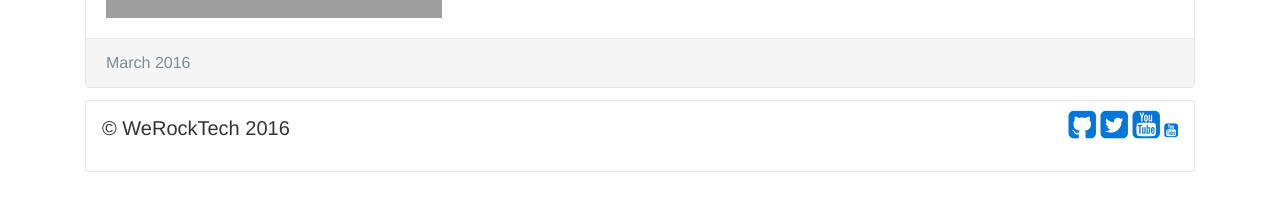
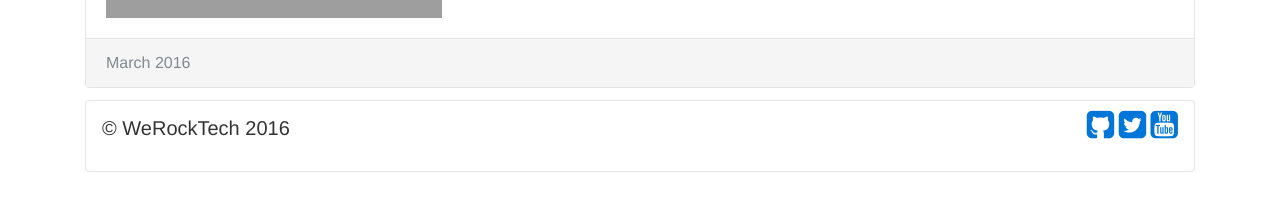
Before and after one commit to WeRockTech/werocktech.github.io, a Jekyll site: the page built from index.html, in a window 1280 px wide and 900 px high, scrolled down 2502 px. Shown: the part 632-843 px from the top of the window. Built offline with Jekyll 4.4.1, drawn with Linux system fonts in a browser that asks for light colours; grey boxes are pictures that could not be loaded.

Commit message:
Removed extra youtube icon from footer

```diff
--- a/_includes/footer.html
+++ b/_includes/footer.html
@@ -10,9 +10,6 @@
         <a class="nav-link" href="https://www.youtube.com/channel/UCifzdPOBbcfaLzziPcmcw4g">
         	<i class="fa fa-youtube-square fa-2x"></i>
         </a>
-        <a class="nav-link" href="https://www.youtube.com/channel/UCifzdPOBbcfaLzziPcmcw4g">
-            <i class="fa fa-youtube-square fa-1x"></i>
-        </a>
     </p>
 </footer>
 
```
